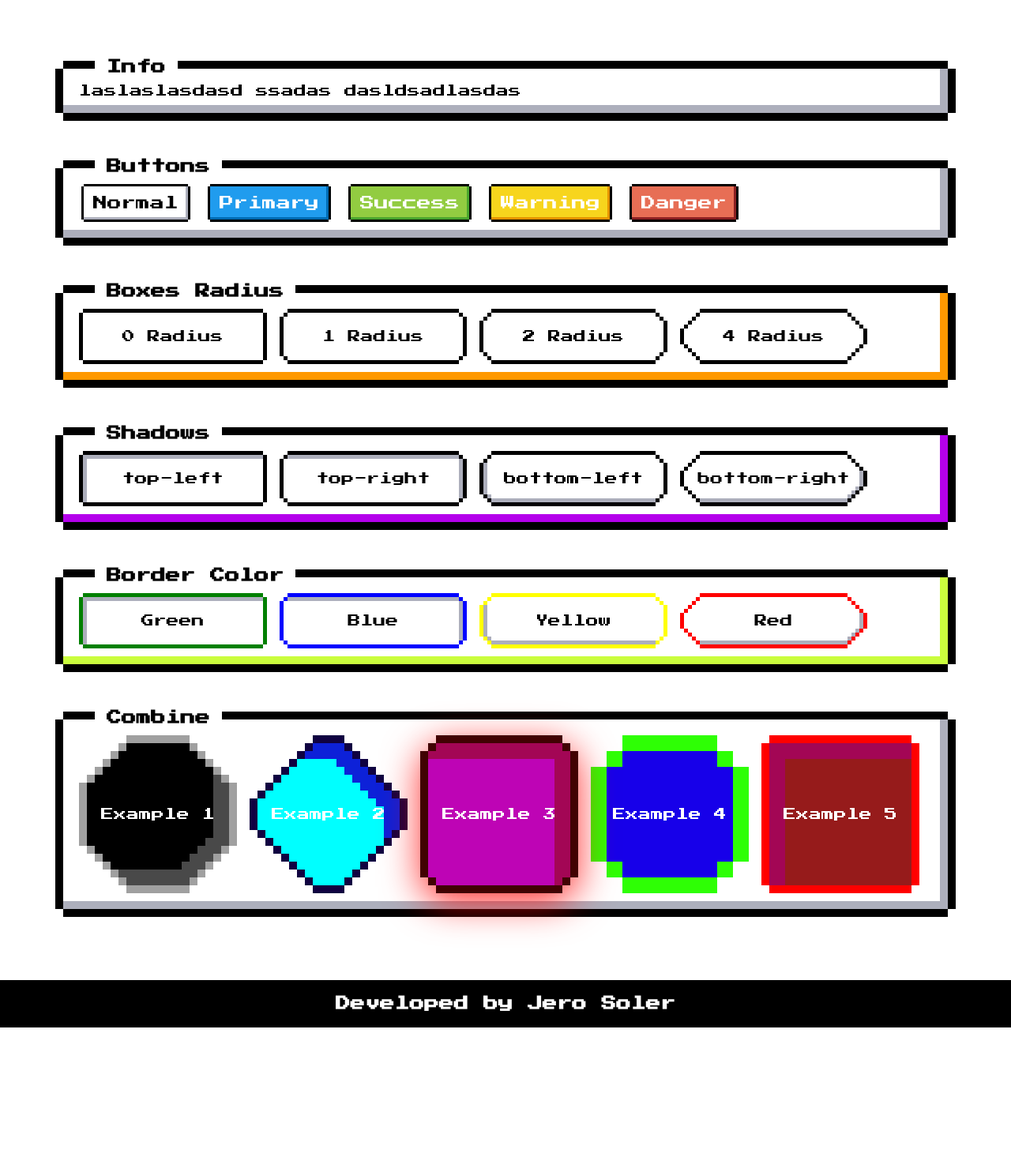
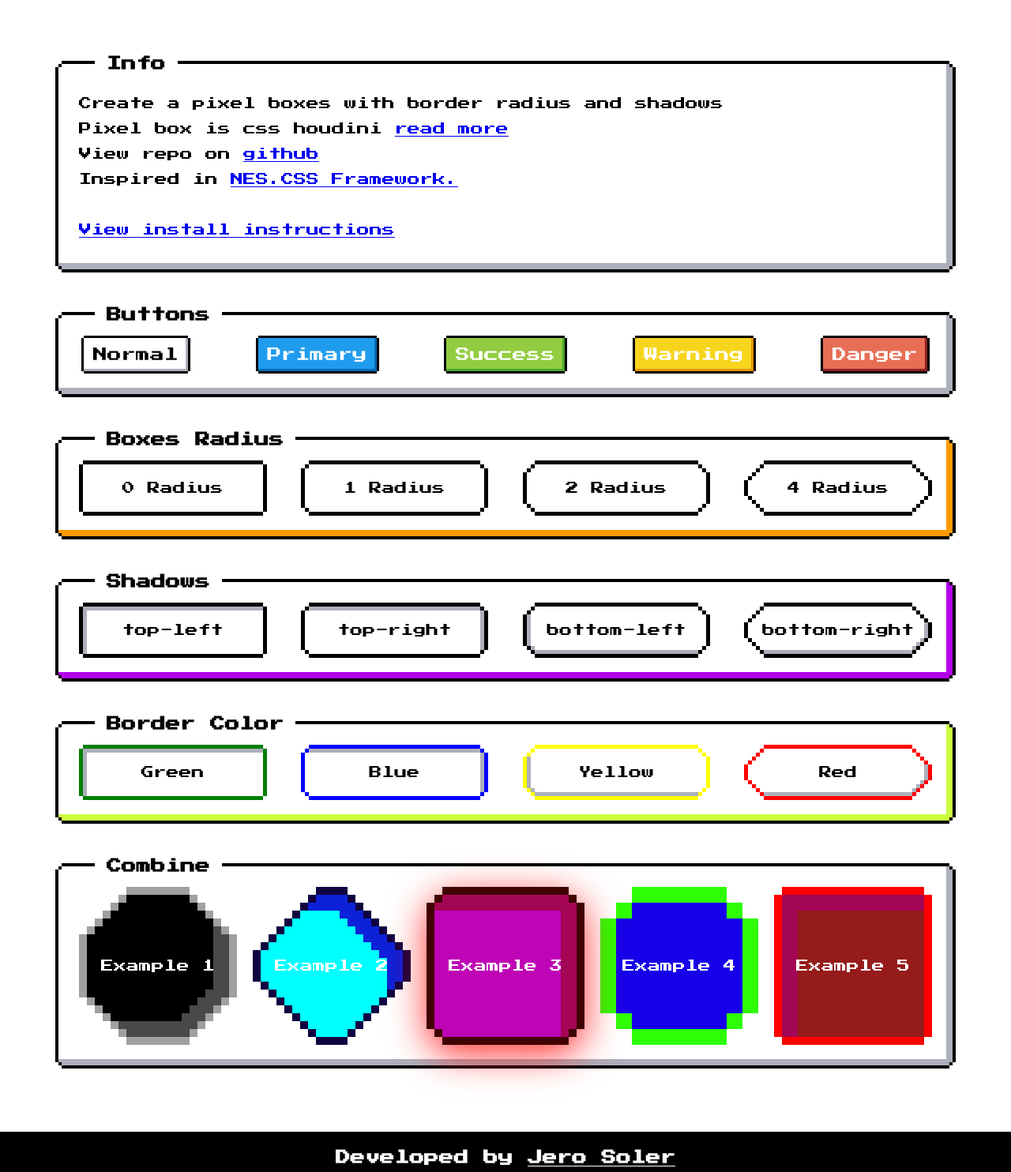
Before and after one commit to jerosoler/css-houdini-pixel-box, a website: page index.html in a window 1280 px wide. Shown: the part 116-1600 px from the top of the page at 79% size. Before the commit the page ends 1417 px from the top, so only its background shows below. Drawn offline with Linux system fonts and the light colour scheme.

Commit message:
first version

```diff
--- a/index.html
+++ b/index.html
@@ -5,6 +5,7 @@
     <meta name="viewport" content="width=device-width, initial-scale=1.0">
     <title>Pixel Box - Css Houdini - Jero Soler</title>
     <meta description="CSS Houdini - Pixel Box - Jero Soler">
+
 </head>
 <body>
     <a href="https://github.com/jerosoler/css-houdini-pixel-box" class="github-corner" target="_blank">
@@ -22,7 +23,14 @@
 
     <div class="box">
         <h3>Info</h3>
-        laslaslasdasd ssadas dasldsadlasdas
+        <div>
+            <p>Create a pixel boxes with border radius and shadows</p>
+            <p>Pixel box is css houdini <a target="_blank" href="https://developer.mozilla.org/en-US/docs/Web/Houdini">read more</a></p>
+            <p>View repo on <a target="_blank" href="https://github.com/jerosoler/css-houdini-pixel-box">github</a></p>
+            <p>Inspired in <a target="_blank" href="https://nostalgic-css.github.io/NES.css/">NES.CSS Framework.</a></p>
+            <br>
+            <p><a target="_blank" href="https://github.com/jerosoler/css-houdini-pixel-box">View install instructions</a></p>
+        </div>
 
     </div>
 
@@ -127,7 +135,7 @@
 
     </div>
     <div class="footer">
-        <h3>Developed by Jero Soler</h3>
+        <h3>Developed by <a href="https://github.com/jerosoler">Jero Soler</a></h3>
     </div>
     <style>
         *, *::before, *::after {
@@ -146,16 +154,24 @@
             font-size: 16px;
             font-family: "PS2P";
         }
+        .header h1,.header h3 {
+            text-align: center;
+        }
+        .footer h3 {
+            text-align: center;
+            line-height: 30px;
+        }
+
+        .footer h3 a {
+            color: white;
+        }
+
         body {
            padding: 0px;
-
-            width: 100vw;
-            margin: 0px;
-            font-family: "PS2P",-apple-system,BlinkMacSystemFont,Segoe UI,Roboto,Oxygen,Ubuntu,Cantarell,Fira Sans,Droid Sans,Helvetica Neue,sans-serif;
-
-
-            color: black;
-            overflow-x: hidden;
+           margin: 0px;
+           font-family: "PS2P",-apple-system,BlinkMacSystemFont,Segoe UI,Roboto,Oxygen,Ubuntu,Cantarell,Fira Sans,Droid Sans,Helvetica Neue,sans-serif;
+           color: black;
+           overflow-x: hidden;
         }
         .container {
          padding-top: 30px;
@@ -181,22 +197,38 @@
         }
         .github-corner:hover .octo-arm{animation:octocat-wave 560ms ease-in-out}@keyframes octocat-wave{0%,100%{transform:rotate(0)}20%,60%{transform:rotate(-25deg)}40%,80%{transform:rotate(10deg)}}@media (max-width:500px){.github-corner:hover .octo-arm{animation:none}.github-corner .octo-arm{animation:octocat-wave 560ms ease-in-out}}
 
+        @media only screen and (max-width: 600px) {
+            body .container {
+                padding: 0px 10px;
+            }
+
+            .footer {
+                padding: 10px;
+            }
+
+            .github-corner {
+                display: none;
+            }
+        }
+
     </style>
 
     <style>
 
         .box {
             position: relative;
+            display: flex;
+            justify-content: space-between;
             padding: 30px;
             min-height: 70px;
             margin-top:50px;
             margin-bottom:50px;
             background-image: paint(pixelbox);
-            --pixelbox-border: 10px;
-            --pixelbox-border-radius: 1;
+            --pixelbox-border: 4px;
+            --pixelbox-border-radius: 1px;
             --pixelbox-border-color: #000000;
             --pixelbox-background-color: #ffffff;
-            --pixelbox-background-shadow-border: 10px;
+            --pixelbox-background-shadow-border: 8px;
             --pixelbox-background-shadow-color: #adafbc;
             --pixelbox-background-shadow-position: bottom-right;
             transition: --pixelbox-background-shadow-border 0.5s;
@@ -204,7 +236,7 @@
         }
 
         .box:hover {
-            --pixelbox-background-shadow-border: 20px;
+            --pixelbox-background-shadow-border: 16px;
         }
 
         .box:nth-child(3) {
@@ -223,7 +255,7 @@
         .box h3 {
             text-align: center;
             position:absolute;
-            top: -20px;
+            top: -24px;
             left: 50px;
             padding: 0px 15px;
             background-color: white;
@@ -317,10 +349,12 @@
             min-height: 70px;
             text-align: center;
             line-height: 70px;
+            --pixelbox-background-shadow-border: 0px;
         }
 
         .boxr.onep {
             --pixelbox-border-radius: 1px;
+            --pixelbox-background-shadow-border: 0px;
         }
         .boxr.twop {
             --pixelbox-border-radius: 2px;
@@ -330,6 +364,7 @@
         }
         .boxr.shadow {
             --pixelbox-background-shadow-border: 5px;
+            --pixelbox-background-shadow-color: #adafbc;
         }
 
         .boxr.shadow:hover {
@@ -425,7 +460,7 @@
             --pixelbox-border-color: #2eff05;
             --pixelbox-background-color: #1700e9;
             --pixelbox-background-shadow-border: 0px;
-            --pixelbox-background-shadow-color: #a30655;
+            --pixelbox-background-shadow-color: #030957;
             --pixelbox-background-shadow-position: top-right;
 
         }
@@ -453,14 +488,6 @@
         }
 
         @media only screen and (max-width: 600px) {
-            body .container {
-                padding: 0px 10px;
-            }
-
-            .footer {
-                padding: 10px;
-            }
-
             .box {
                 display: flex;
                 flex-direction: column;
@@ -478,8 +505,10 @@
 
     </style>
 
+<script src="https://unpkg.com/css-paint-polyfill"></script>
 <script>
     if ('paintWorklet' in CSS && 'registerProperty' in CSS && 'CSSUnitValue' in window) {
+
        CSS.registerProperty({
             name: '--pixelbox-border',
             syntax: '<length>',
@@ -529,13 +558,12 @@
             inherits: false
         });
         */
-
-        CSS.paintWorklet.addModule('pixelbox.js');
-
     } else {
         console.log("Not Supported");
-        alert("Not Supported");
     }
+    CSS.paintWorklet.addModule('pixelbox.js');
   </script>
+
+
 </body>
 </html>
```
Also changed, not shown: package.json (added, +30 -0 lines), .github/FUNDING.yml (added), README.md (added), docs/buttons.png (added), docs/combine.png (added), 2 other files.
